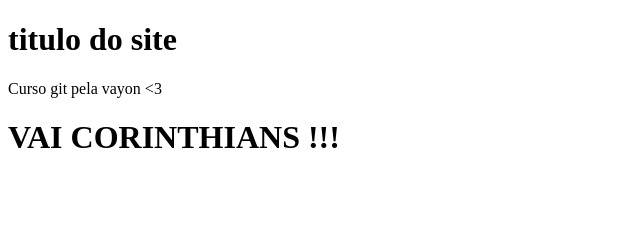
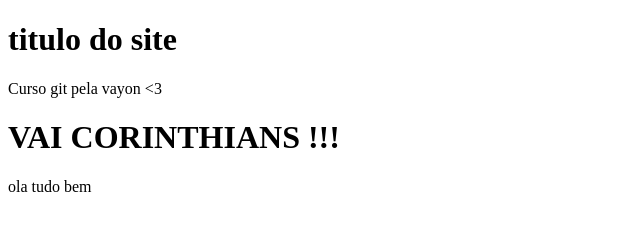
Before and after one commit to Gchinchio/curso-git, a plain HTML site: page index.html in a window 1280 px wide. Shown: the whole page, without its empty margins (0-640 px from the left). Drawn offline with Linux system fonts and the light colour scheme.

Commit message:
paragrafo

```diff
--- a/index.html
+++ b/index.html
@@ -15,5 +15,7 @@
         <p>Curso git pela vayon <3</p>
 
         <h1>VAI CORINTHIANS !!!</h1>
+
+        <p> ola tudo bem </p>
 </body>
 </html>
```
